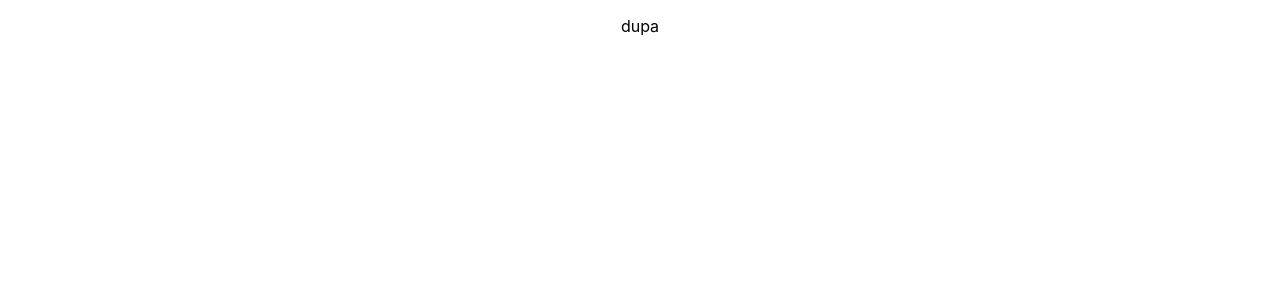
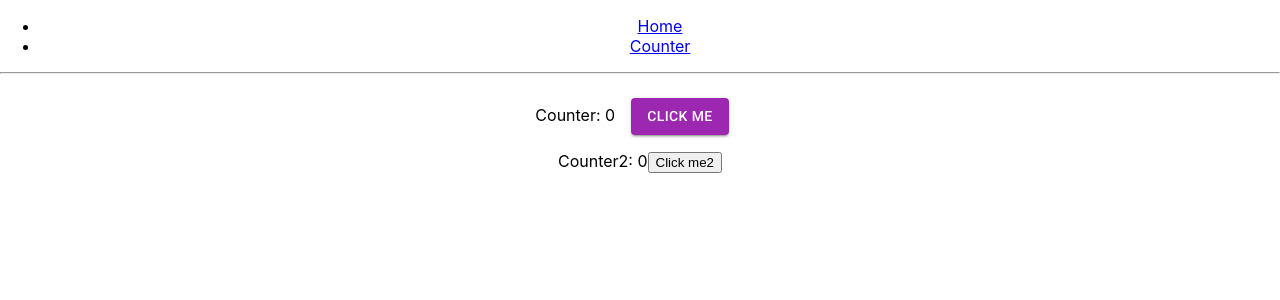
Before and after one commit to kadukows/meet-pet, a React (Create React App) app: page /counter in a window 1280 px wide. Shown: the top 300 px of the page. Built offline with nearby package versions, Linux system fonts and the light colour scheme.

Commit message:
React good first steps

```diff
--- a/public/index.html
+++ b/public/index.html
@@ -24,6 +24,10 @@
       work correctly both with client-side routing and a non-root public URL.
       Learn how to configure a non-root public URL by running `npm run build`.
     -->
+    <link
+      rel="stylesheet"
+      href="https://fonts.googleapis.com/css?family=Roboto:300,400,500,700&display=swap"
+    />
     <title>React App</title>
   </head>
   <body>
--- a/src/App.tsx
+++ b/src/App.tsx
@@ -1,12 +1,32 @@
 import React from 'react';
-//import logo from './logo.svg';
 import './App.css';
+import { BrowserRouter as Router, Routes, Route, Link } from 'react-router-dom';
+import { Provider as ReduxProvider } from 'react-redux';
+
+import { store } from './store';
+import Counter from './features/counter/Counter';
 
 function App() {
     return (
-        <div className="App">
-            <p>dupa</p>
-        </div>
+        <ReduxProvider store={store}>
+            <div className="App">
+                <Router>
+                    <ul>
+                        <li>
+                            <Link to="/">Home</Link>
+                        </li>
+                        <li>
+                            <Link to="/counter">Counter</Link>
+                        </li>
+                    </ul>
+                    <hr />
+                    <Routes>
+                        <Route path="/" element={'Home page!'} />
+                        <Route path="/counter" element={<Counter />} />
+                    </Routes>
+                </Router>
+            </div>
+        </ReduxProvider>
     );
 }
 
--- /dev/null
+++ b/src/features/counter/Counter.tsx
@@ -0,0 +1,38 @@
+import React from 'react';
+
+import { useSelector, useDispatch } from 'react-redux';
+import { addOne, addMany } from './counterSlice';
+import { RootState } from '../../store';
+import Button from '@mui/material/Button';
+
+type Props = {
+    text?: string;
+};
+
+const Counter = (props: Props) => {
+    const t = props.text ? props.text : 'Counter';
+
+    const count = useSelector((state: RootState) => state.countReducer.count);
+    const dispatch = useDispatch();
+    const callback = React.useCallback(() => dispatch(addOne()), [dispatch]);
+    const callback2 = React.useCallback(() => dispatch(addMany(5)), [dispatch]);
+
+    return (
+        <div>
+            {t}: {count}
+            <Button
+                onClick={callback}
+                color="secondary"
+                sx={{ m: 2 }}
+                variant="contained"
+            >
+                Click me
+            </Button>
+            <br />
+            {t + '2'}: {count}
+            <button onClick={callback2}>Click me2</button>
+        </div>
+    );
+};
+
+export default Counter;
--- /dev/null
+++ b/src/features/counter/counterSlice.ts
@@ -0,0 +1,28 @@
+import { createSlice } from '@reduxjs/toolkit';
+import { PayloadAction } from '@reduxjs/toolkit';
+
+export interface CountState {
+    count: number;
+}
+
+const initialState: CountState = {
+    count: 0,
+};
+
+const countSlice = createSlice({
+    name: 'count',
+    initialState: initialState,
+    reducers: {
+        addOne: (state: CountState) => {
+            state.count += 1;
+        },
+        addMany: (state: CountState, payload: PayloadAction<number>) => {
+            state.count += payload.payload;
+        },
+    },
+});
+
+const countReducer = countSlice.reducer;
+const { addOne, addMany } = countSlice.actions;
+
+export { countReducer, addOne, addMany };
--- /dev/null
+++ b/src/store.ts
@@ -0,0 +1,12 @@
+import { configureStore } from '@reduxjs/toolkit';
+import { countReducer } from './features/counter/counterSlice';
+
+const store = configureStore({
+    reducer: {
+        countReducer: countReducer,
+    },
+});
+
+export type RootState = ReturnType<typeof store.getState>;
+
+export { store };
```
Also changed, not shown: package.json (+8 -0 lines), 1 other file (tests, documents, lock files or other folders).
